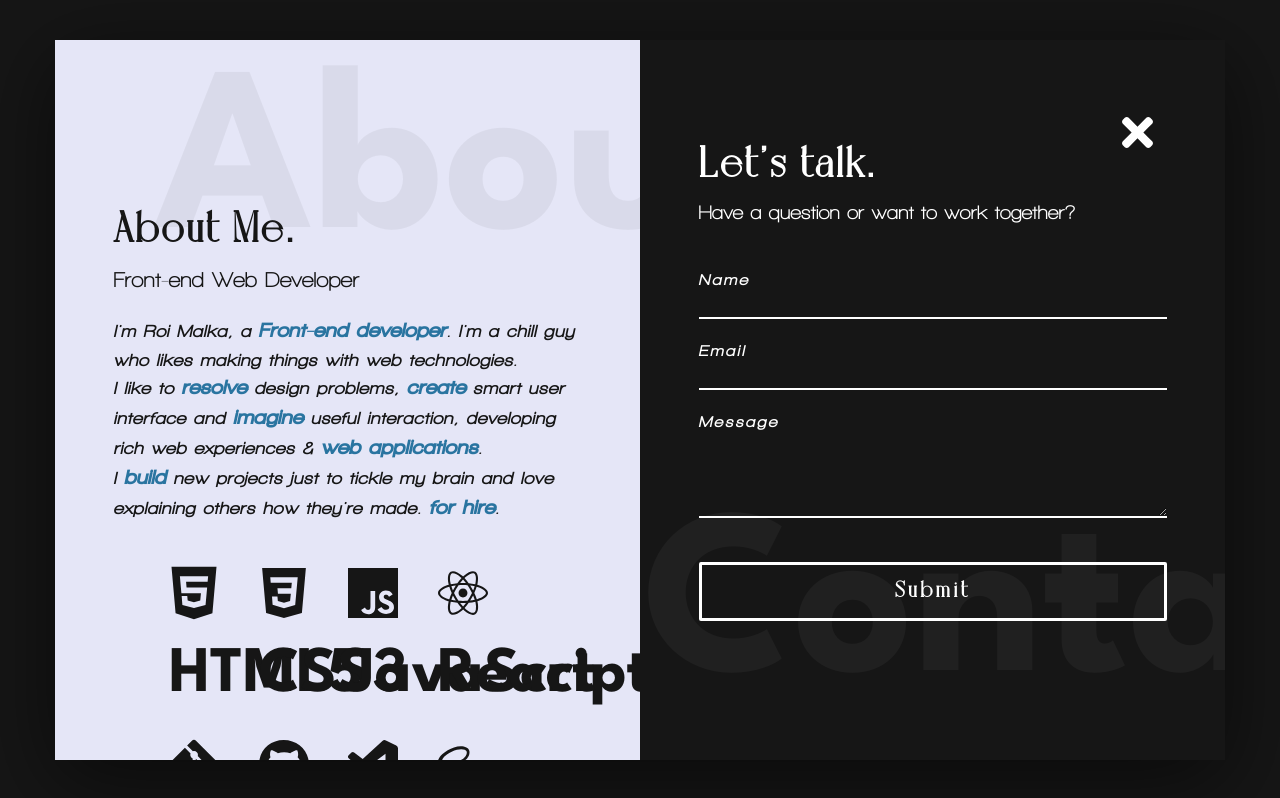
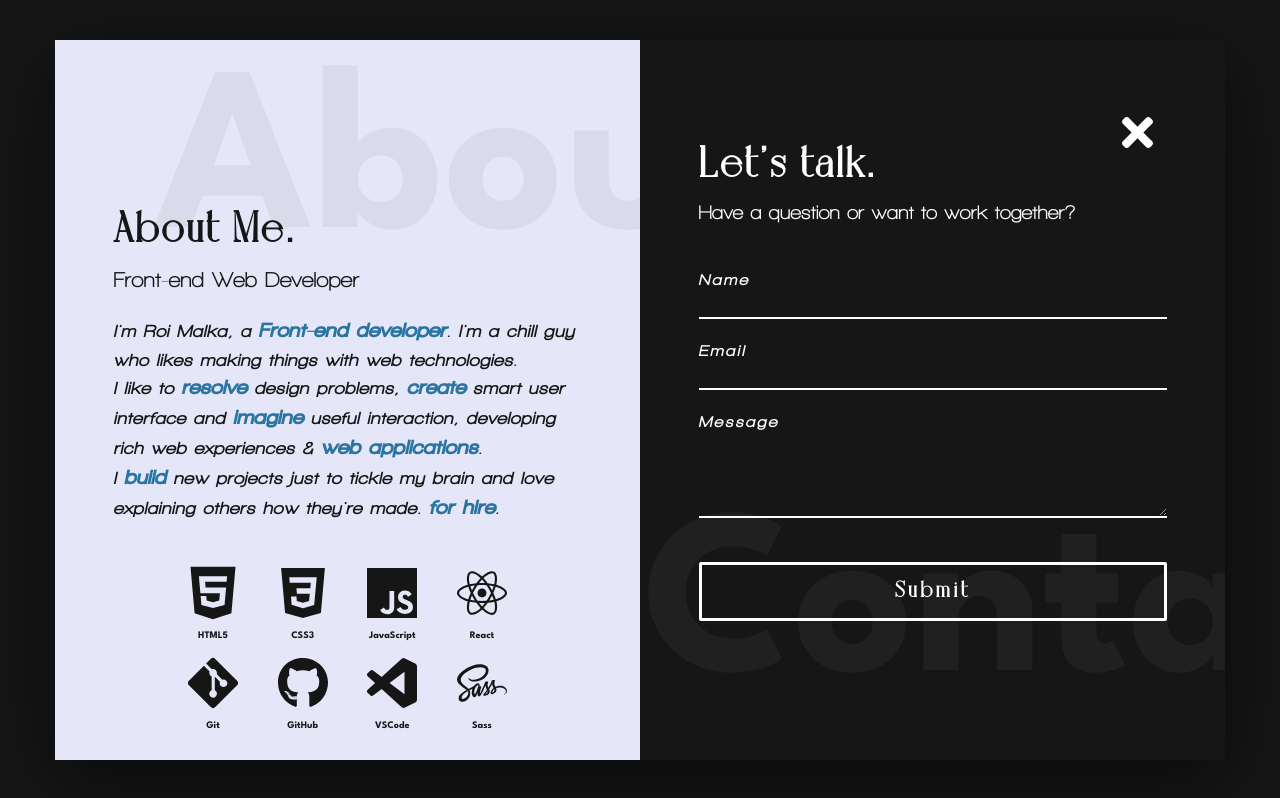
Before and after one commit to roimalka10/portfolio, a React (Create React App) app: page /contact in a window 1280 px wide. Built offline with nearby package versions, Linux system fonts and the light colour scheme.

Commit message:
fixed contact page span for icons

```diff
--- a/src/components/contact.js
+++ b/src/components/contact.js
@@ -116,49 +116,49 @@ const Contact = () => {
                   <span className="icon-html5 spancss">
                     <FaHtml5 className="icon-size" />
                   </span>
-                  <h3>HTML5</h3>
+                  <span> HTML5</span>
                 </li>
                 <li className="icon1">
                   <span className="icon-css3 spancss">
                     <SiCss3 size={15} className="icon-size" />
                   </span>
-                  <h3>CSS3</h3>
+                  <span> CSS3</span>
                 </li>
                 <li className="icon1">
                   <span className="icon-javascript spancss">
                     <SiJavascript size={15} className="icon-size" />
                   </span>
-                  <h3>JavaScript</h3>
+                  <span> JavaScript</span>
                 </li>
                 <li className="icon1">
                   <span className="icon-react spancss">
                     <FaReact size={15} className="icon-size" />
                   </span>
-                  <h3>React</h3>
+                  <span> React</span>
                 </li>
                 <li className="icon1">
                   <span className="icon-git spancss">
                     <FaGitAlt size={15} className="icon-size" />
                   </span>
-                  <h3>Git</h3>
+                  <span> Git</span>
                 </li>
                 <li className="icon1">
                   <span className="icon-github spancss">
                     <FaGithub size={15} className="icon-size" />
                   </span>
-                  <h3>GitHub</h3>
+                  <span> GitHub</span>
                 </li>
                 <li className="icon1">
                   <span className="icon-vscode spancss">
                     <SiVisualstudiocode size={15} className="icon-size" />
                   </span>
-                  <h3>VSCode</h3>
+                  <span> VSCode</span>
                 </li>
                 <li className="icon1">
                   <span className="icon-sass spancss">
                     <FaSass size={15} className="icon-size" />
                   </span>
-                  <h3>Sass</h3>
+                  <span> Sass</span>
                 </li>
               </ul>
             </div>
--- a/src/sass/components/_contact.scss
+++ b/src/sass/components/_contact.scss
@@ -279,7 +279,9 @@ textarea {
     padding-bottom: 10px;
   }
 
-  h3 {
+  span {
+    display: block;
+    text-align: center;
     color: $background;
     font-family: "League Spartan", Helvetica, Arial, sans-serif;
     font-weight: 800;
```
